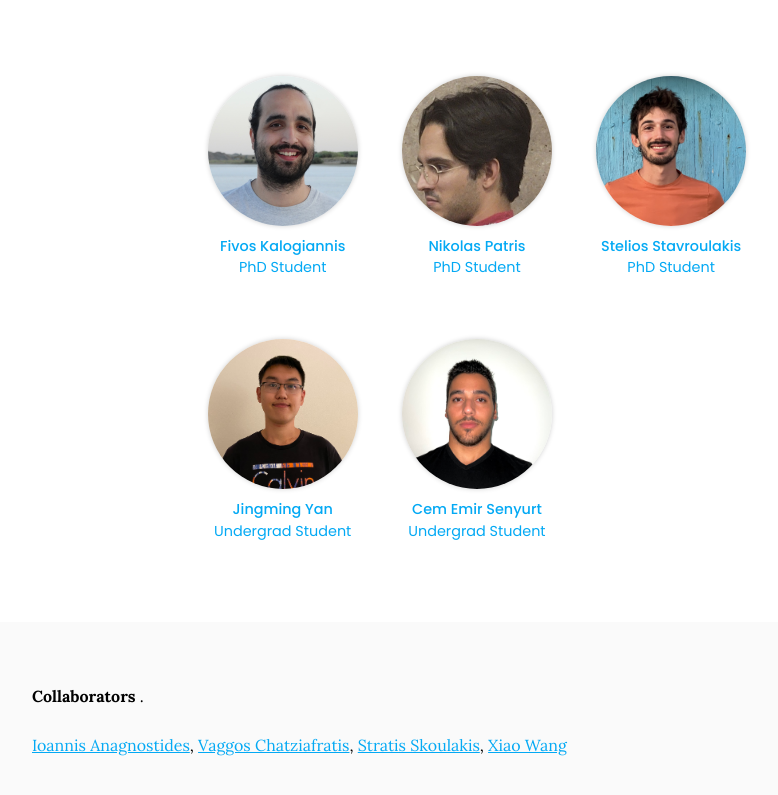
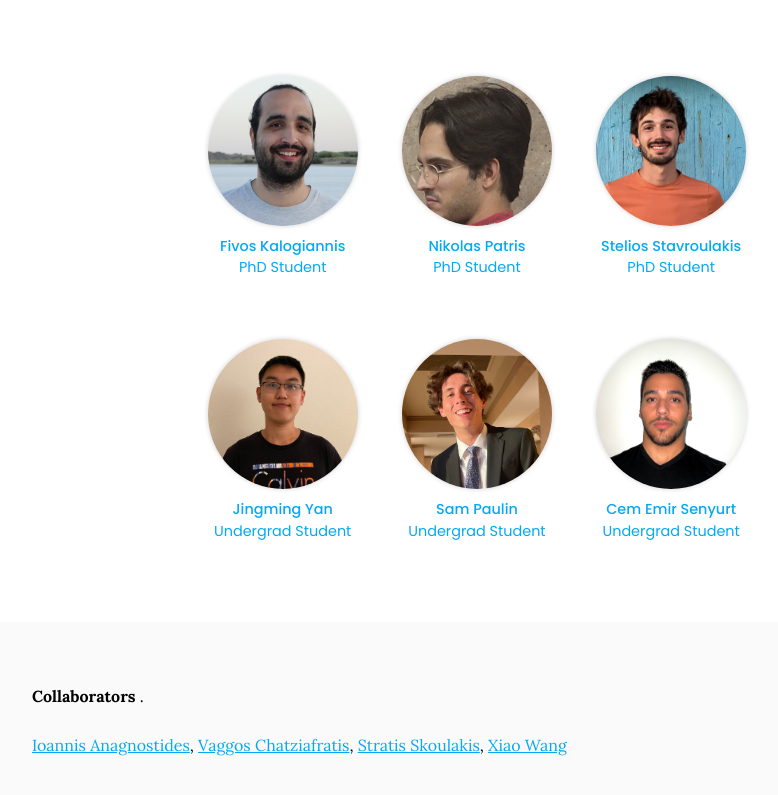
Before and after one commit to goallabuci/goallabuci.github.io, a Jekyll site: the page built from team/index.md, in a window 1280 px wide and 900 px high, scrolled down 591 px, cut to the strip 0-816 px from the top of the window. Shown: the top 795 px of the strip, without its empty margins (158-936 px from the left). Built offline with Jekyll 4.4.1, drawn with Linux system fonts in a browser that asks for light colours.

Commit message:
Update index.md

```diff
--- a/team/index.md
+++ b/team/index.md
@@ -81,6 +81,19 @@ nav:
 <a href="" class="portrait" style="--width: 150px">
 <span class="portrait_image">
     <img
+      src="/images/portraits/sam.jpeg"
+      onerror="this.src = '/images/placeholder.svg'; this.onerror = null;"
+      loading="lazy"
+      alt="Jingming Yan"
+    >
+  </span><span class="portrait_name">
+      Sam Paulin
+    </span><span class="portrait_description">
+      Undergrad Student
+    </span></a>
+<a href="" class="portrait" style="--width: 150px">
+<span class="portrait_image">
+    <img
       src="/images/portraits/cem.png"
       onerror="this.src = '/images/placeholder.svg'; this.onerror = null;"
       loading="lazy"
```
